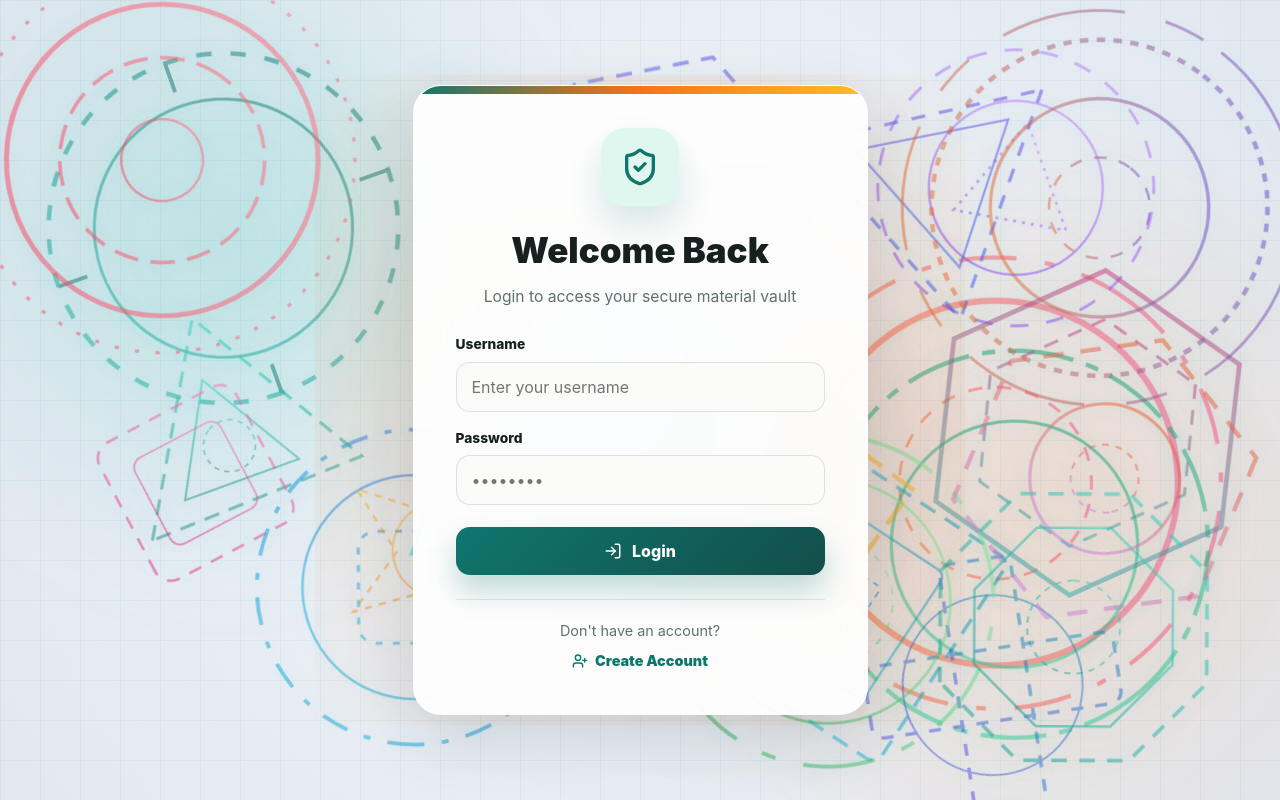
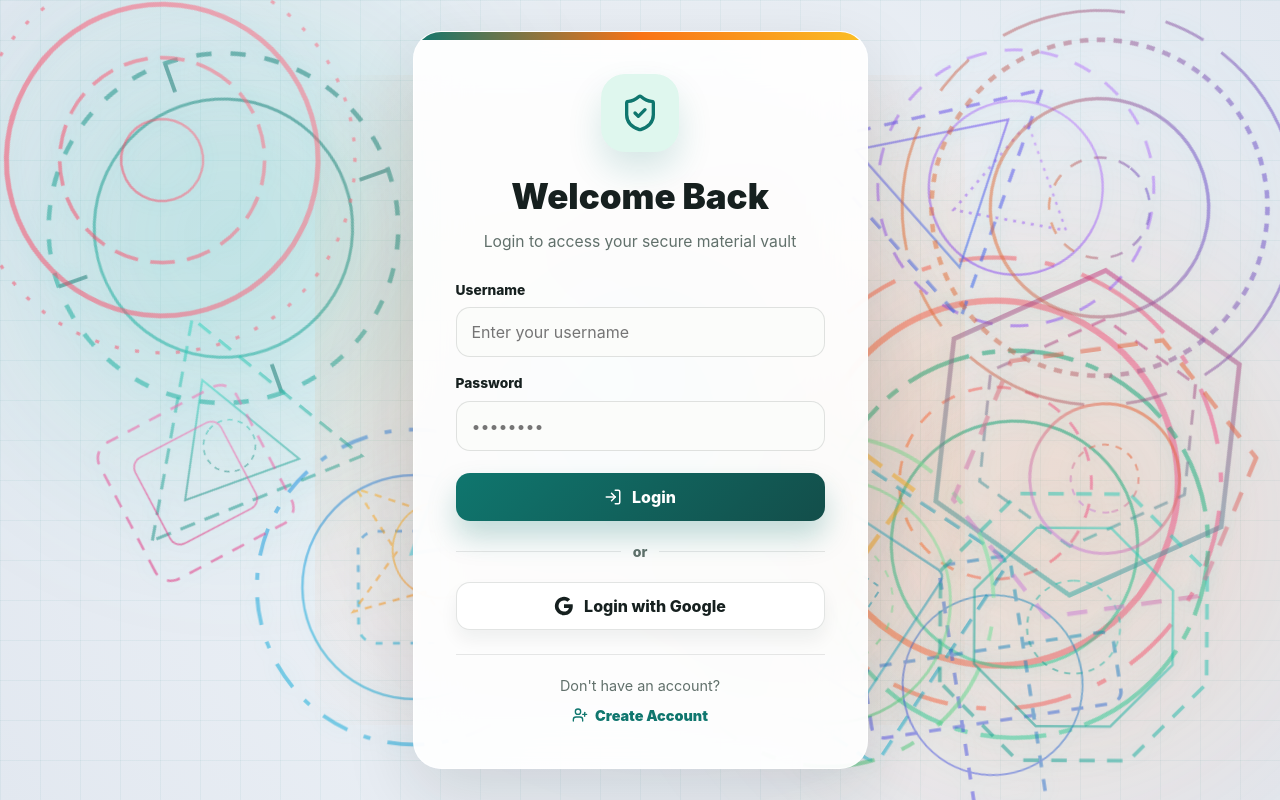
Before and after one commit to stackpilotkulsum/Materix, a React (Vite) app in the folder client/: page / in a window 1280 px wide. Built offline with nearby package versions, Linux system fonts and the light colour scheme; no server answers.

Commit message:
Restore Google Login button and refine local upload error handling

```diff
--- a/client/src/components/Login.jsx
+++ b/client/src/components/Login.jsx
@@ -1,4 +1,5 @@
 import { useState } from 'react';
+import { useGoogleLogin } from '@react-oauth/google';
 import api from '../api';
 import { LogIn, UserPlus, ShieldCheck } from 'lucide-react';
 
@@ -26,6 +27,31 @@
       setLoading(false);
     }
   };
+
+  const handleGoogleLogin = useGoogleLogin({
+    onSuccess: async (codeResponse) => {
+      setError('');
+      setLoading(true);
+      try {
+        const response = await api.post('/api/auth/google-login', {
+          credential: codeResponse.access_token
+        });
+        localStorage.setItem('material_token', response.data.token);
+        setToken(response.data.token);
+      } catch (err) {
+        setError(
+          err.response?.data?.message ||
+          'Google login failed. Please try again.'
+        );
+      } finally {
+        setLoading(false);
+      }
+    },
+    onError: () => {
+      setError('Google login failed. Please try again.');
+    },
+    flow: 'implicit'
+  });
 
   return (
     <div className="auth-card">
@@ -65,6 +91,25 @@
         </button>
       </form>
 
+      <div className="auth-divider">
+        <span>or</span>
+      </div>
+
+      <button
+        type="button"
+        className="btn-google auth-submit"
+        onClick={() => handleGoogleLogin()}
+        disabled={loading}
+      >
+        <svg className="google-icon" viewBox="0 0 24 24" width="18" height="18">
+          <path fill="currentColor" d="M22.56 12.25c0-.78-.07-1.53-.2-2.25H12v4.26h5.92c-.26 1.37-1.04 2.53-2.21 3.31v2.77h3.57c2.08-1.92 3.28-4.74 3.28-8.09z"/>
+          <path fill="currentColor" d="M12 23c2.97 0 5.46-.98 7.28-2.66l-3.57-2.77c-.98.66-2.23 1.06-3.71 1.06-2.86 0-5.29-1.93-6.16-4.53H2.18v2.84C3.99 20.53 7.7 23 12 23z"/>
+          <path fill="currentColor" d="M5.84 14.09c-.22-.66-.35-1.36-.35-2.09s.13-1.43.35-2.09V7.07H2.18C1.43 8.55 1 10.22 1 12s.43 3.45 1.18 4.93l2.85-2.22.81-.62z"/>
+          <path fill="currentColor" d="M12 5.38c1.62 0 3.06.56 4.21 1.64l3.15-3.15C17.45 2.09 14.97 1 12 1 7.7 1 3.99 3.47 2.18 7.07l3.66 2.84c.87-2.6 3.3-4.53 6.16-4.53z"/>
+        </svg>
+        Login with Google
+      </button>
+
       <div className="auth-footer">
         <span>Don't have an account?</span>
         <button className="auth-toggle-btn" onClick={onToggle}>
--- a/client/src/components/UploadZone.jsx
+++ b/client/src/components/UploadZone.jsx
@@ -104,8 +104,12 @@
       if (onUploadSuccess) onUploadSuccess();
     } catch (error) {
       console.error('Upload error:', error);
-      const errorMsg = error.response?.data?.details || error.response?.data?.message || 'Failed to upload files. Please try again.';
-      addToast(errorMsg, 'error');
+      if (error.response?.status === 401 || error.response?.status === 403) {
+        addToast('Session expired or invalid token. Please log out and log in again.', 'error');
+      } else {
+        const errorMsg = error.response?.data?.details || error.response?.data?.message || 'Failed to upload files. Please ensure backend server is running.';
+        addToast(errorMsg, 'error');
+      }
       setFiles(prev => prev.map(f => ({ ...f, progress: 0 })));
     } finally {
       setUploading(false);
```
Also changed, not shown: 1 other file (tests, documents, lock files or other folders).
